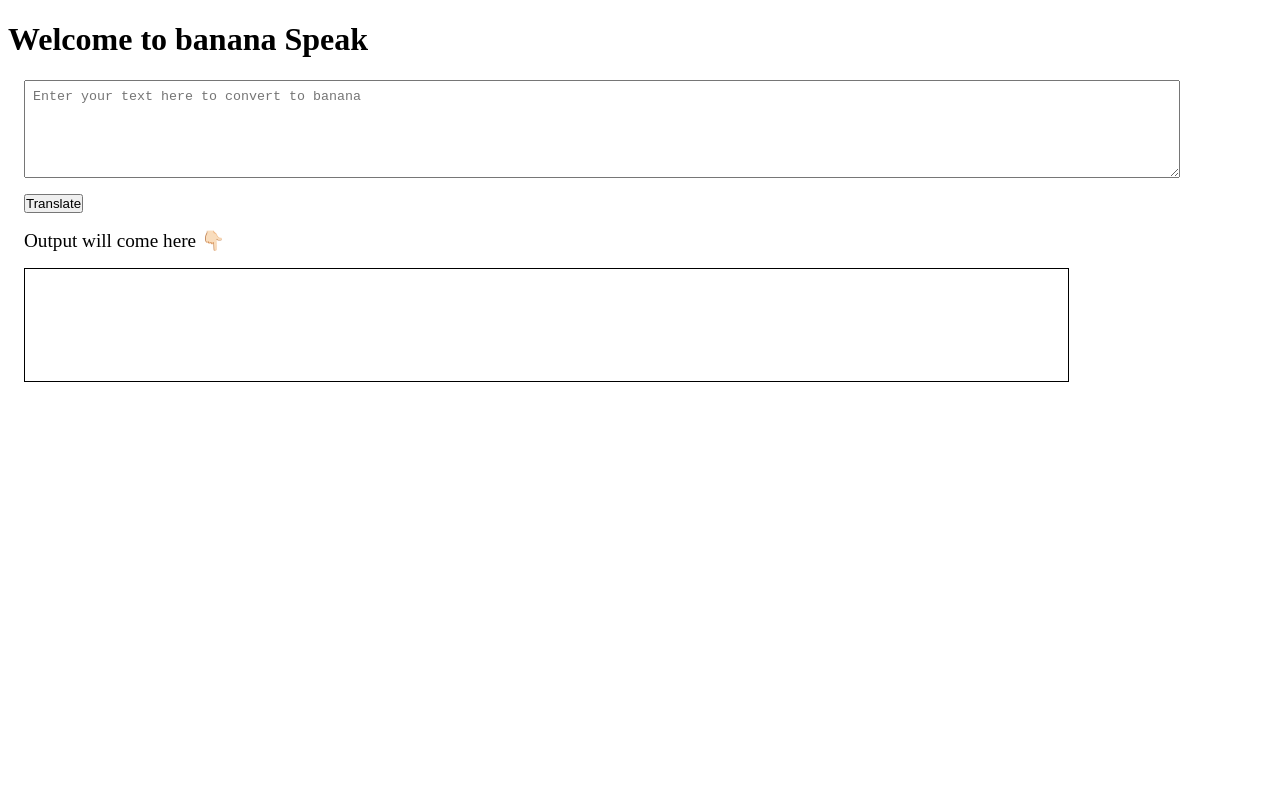
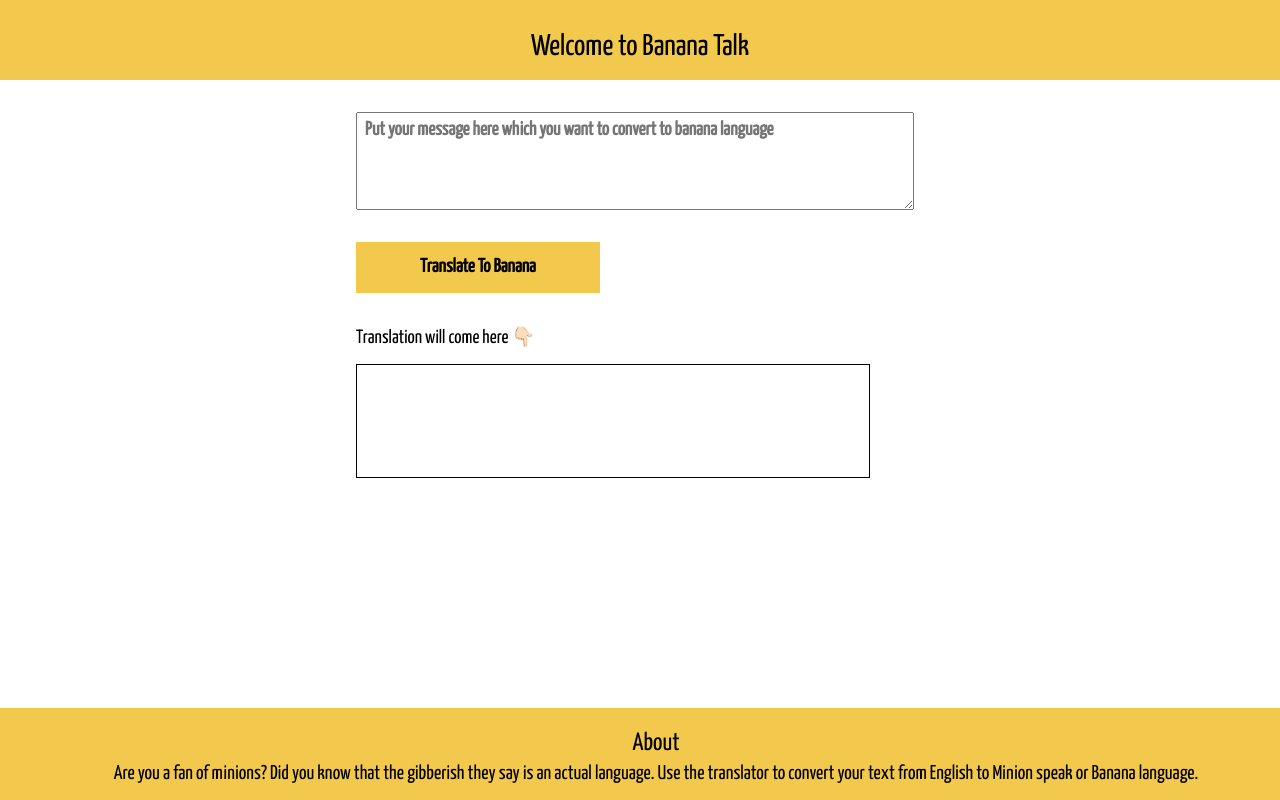
Before and after one commit to gursamSingh/banana-speak, a plain HTML site: page index.html in a window 1280 px wide. Drawn offline with Linux system fonts and the light colour scheme; a web font is replaced by a local one.

Commit message:
Final website

```diff
--- a/app.js
+++ b/app.js
@@ -2,12 +2,22 @@ var btnTranslate = document.querySelector("#btn-translate");
 var textArea = document.querySelector("#txt-input");
 var outputDiv = document.querySelector("#output");
 
-// btnTranslate.addEventListener("click", function clickEventHandler(){
-//     outputDiv.innerText = "ajsjsjsjssjs " + textArea.value;
-// })
+var serverURL = "	https://api.funtranslations.com/translate/minion.json"
+
+
+
+function getTranslationURL(text){
+    return serverURL + "?" + "text=" + text
+}
 
 function clickHandler(){
-    outputDiv.innerText = "ajsjsjsjjsjs " + textArea.value;
-}
+    var inputText = textArea.value;
+    fetch(getTranslationURL(inputText))
+        .then(response => response.json())
+        .then(json => {
+            var translatedText = json.contents.translated;
+            outputDiv.innerText = translatedText;
+        })
+};
 
 btnTranslate.addEventListener("click", clickHandler);
--- a/index.html
+++ b/index.html
@@ -15,13 +15,6 @@
             padding: 0.5rem;
         }
 
-        button {
-            padding : 0rem;
-            display: block;
-            margin: 1rem;
-
-        }
-
         #output{
             border: 1px solid black;
             height: 10vh;
@@ -29,21 +22,36 @@
             width: 80%;
             padding: 1rem;
 
+
+
         }
     </style>
+    <link rel="stylesheet" href="style.css">
 
 
 </head>
 
 <body>
-    <h1>Welcome to banana Speak</h1>
 
-    <textarea id="txt-input" placeholder="Enter your text here to convert to banana"></textarea>
+    <nav class="nav">
+        <div class="div-heading">Welcome to Banana Talk</div>
+    </nav>
+    <main class="main">
+    <textarea id="txt-input" placeholder="Put your message here which you want to convert to banana language"></textarea>
 
-    <button id="btn-translate">Translate</button>
-    <div style="font-size: larger; margin: 1rem;">Output will come here 👇🏻 </div>
+    <button id="btn-translate">Translate To Banana</button>
+    <div style="font-size: larger; margin: 1rem;">Translation will come here 👇🏻 </div>
 
     <div id="output"></div>
+    </main>
+
+    <footer class="footer">
+        <div class="footer-div">About</div>
+        <p class="footer-para">Are you a fan of minions? Did you know that the gibberish they say is an actual language. Use the translator
+            to convert your text from English to Minion speak or Banana language.</p>
+    </footer>
+
+
 
 
     <script src="app.js" type="text/javascript"></script>
--- /dev/null
+++ b/style.css
@@ -0,0 +1,71 @@
+@import url('https://fonts.googleapis.com/css2?family=Cedarville+Cursive&family=Yanone+Kaffeesatz&display=swap');
+
+
+:root{
+    --primary-color: #F2C94C;;
+    --secondary-color: black;
+    --bg-color: white;
+    --width-break: 600px;
+}
+
+body{
+    margin: 0px;
+    display: block;
+    color: black;
+    font-family: 'Yanone Kaffeesatz', sans-serif;
+}
+#txt-input{
+    font-family: 'Yanone Kaffeesatz', sans-serif;
+    font-weight: bold;
+    font-size: larger;
+
+}
+
+.nav{
+    display: block;
+    background-color: var(--primary-color);
+    text-align: center;
+    height: 5rem;
+}
+.div-heading{
+    padding: 2rem;
+    font-size: 30px;
+    height : 100%;
+}
+
+#btn-translate{
+    background-color: var(--primary-color);
+    border: none;
+    margin: 1rem 1rem;
+    padding: 1rem 4rem;
+    font-weight: bolder;
+    font-family: 'Yanone Kaffeesatz', sans-serif;
+    font-size: larger;
+}
+
+.footer{
+    position: fixed;
+    bottom: 0;
+    background-color: #F2C94C;
+    padding: 1rem 1rem;
+    text-align: center;
+    width: 100%;
+}
+
+.footer-div{
+    font-size: 25px;
+    padding: 0.5rem;
+}
+
+.footer-para{
+    font-size: 20px;
+    display: inline;
+    text-align: center;
+}
+.main{
+    margin: auto;
+    padding: 1rem;
+    max-width: 600px;
+    display: block;
+
+}
```
